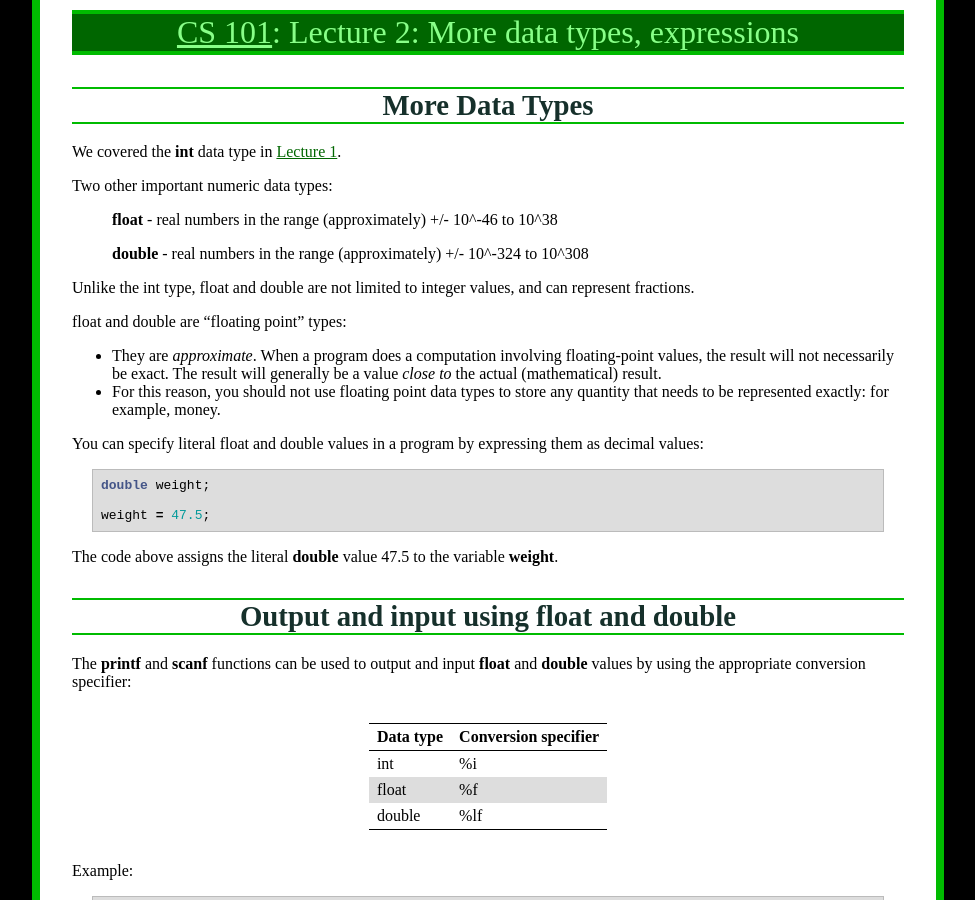
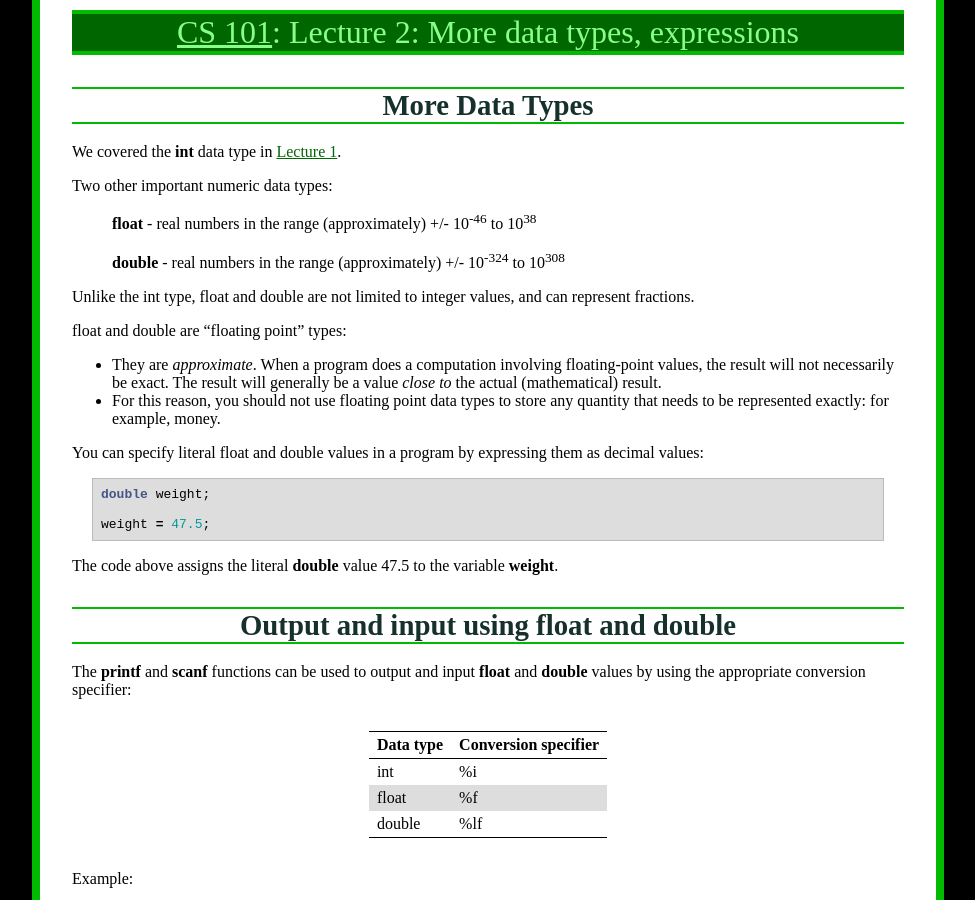
Before and after one commit to ycpcs/cs101-spring2018, a Jekyll site: the page built from lectures/lecture02.md, in a window 1280 px wide and 900 px high. Shown: the whole window, without its empty margins (152-1127 px from the left). Built offline with Jekyll 4.4.1, drawn with Linux system fonts in a browser that asks for light colours.

Commit message:
use subscripts for exponents

```diff
--- a/lectures/lecture02.md
+++ b/lectures/lecture02.md
@@ -10,9 +10,9 @@ We covered the **int** data type in [Lecture 1](lecture01.html).
 
 Two other important numeric data types:
 
-> **float** - real numbers in the range (approximately) +/- 10^-46 to 10^38
+> **float** - real numbers in the range (approximately) +/- 10<sup>-46</sup> to 10<sup>38</sup>
 >
-> **double** - real numbers in the range (approximately) +/- 10^-324 to 10^308
+> **double** - real numbers in the range (approximately) +/- 10<sup>-324</sup> to 10<sup>308</sup>
 
 Unlike the int type, float and double are not limited to integer values, and can represent fractions.
 
```
